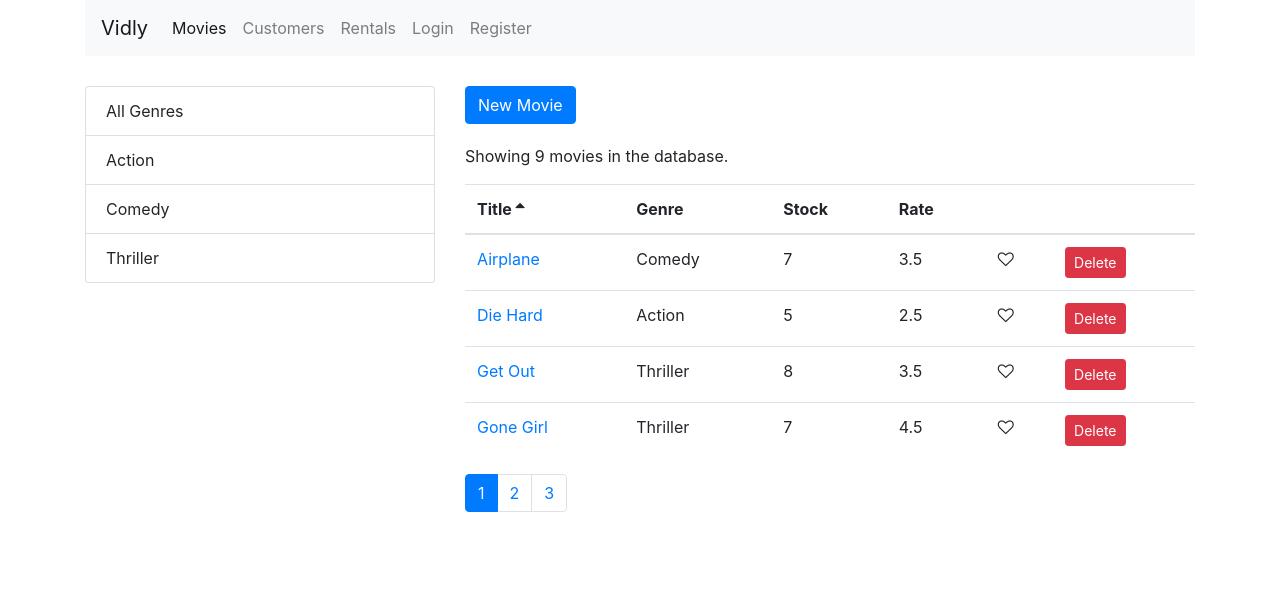
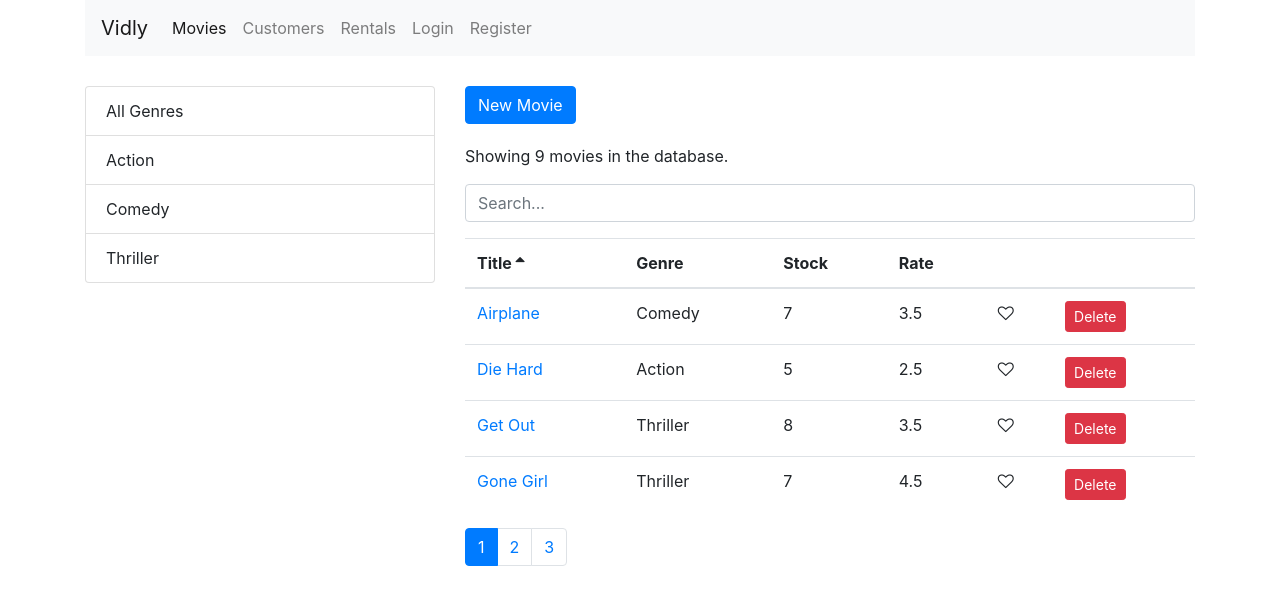
Before and after one commit to chenxq/first-react, a React (Create React App) app: page /movies in a window 1280 px wide. Shown: the top 604 px of the page. Built offline with nearby package versions, Linux system fonts and the light colour scheme.

Commit message:
search movie

```diff
--- /dev/null
+++ b/src/components/common/searchBox.jsx
@@ -0,0 +1,16 @@
+import React from "react";
+
+const SearchBox = ({ value, onChange }) => {
+  return (
+    <input
+      type="text"
+      name="query"
+      className="form-control my-3"
+      placeholder="Search..."
+      value={value}
+      onChange={(e) => onChange(e.currentTarget.value)}
+    />
+  );
+};
+
+export default SearchBox;
--- a/src/components/movies.jsx
+++ b/src/components/movies.jsx
@@ -7,12 +7,15 @@
 import MoviesTable from "./moviesTable";
 import _ from "lodash";
 import { Link } from "react-router-dom";
+import SearchBox from "./common/searchBox";
 
 export class Movies extends Component {
   state = {
     movies: [],
     genres: [],
     pageSize: 4,
+    selectedGenre: null,
+    searchQuery: "",
     currentPage: 1,
     sortColumn: {
       path: "title",
@@ -44,11 +47,15 @@
   };
 
   handelGenreSelect = (genre) => {
-    this.setState({ selectedGenre: genre, currentPage: 1 });
+    this.setState({ selectedGenre: genre, searchQuery: "", currentPage: 1 });
   };
 
   handleSort = (sortColumn) => {
     this.setState({ sortColumn });
+  };
+
+  handleSearch= (query) => {
+    this.setState({ searchQuery: query, selectedGenre: null, currentPage: 1 });
   };
 
   getPageData = () => {
@@ -57,13 +64,21 @@
       pageSize,
       movies: allMovies,
       selectedGenre,
+      searchQuery,
       sortColumn,
     } = this.state;
 
-    const filtered =
-      selectedGenre && selectedGenre._id
-        ? allMovies.filter((movie) => movie.genre._id === selectedGenre._id)
-        : allMovies;
+    let filtered = allMovies;
+    if (searchQuery) {
+      filtered = allMovies.filter(
+        (movie) =>
+          movie.title.toLowerCase().indexOf(searchQuery.toLowerCase()) > -1
+      );
+    } else if (selectedGenre && selectedGenre._id) {
+      filtered = allMovies.filter(
+        (movie) => movie.genre._id === selectedGenre._id
+      );
+    }
 
     const sorted = _.orderBy(filtered, sortColumn.path, sortColumn.order);
 
@@ -74,7 +89,14 @@
 
   render() {
     const { length: count } = this.state.movies;
-    const { currentPage, pageSize, sortColumn } = this.state;
+    const {
+      currentPage,
+      pageSize,
+      sortColumn,
+      searchQuery,
+      genres,
+      selectedGenre,
+    } = this.state;
 
     if (count === 0) return <p>There are no movies in the database.</p>;
 
@@ -84,8 +106,8 @@
       <div className="row">
         <div className="col-4">
           <ListGroup
-            items={this.state.genres}
-            selectedItem={this.state.selectedGenre}
+            items={genres}
+            selectedItem={selectedGenre}
             onItemSelect={this.handelGenreSelect}
           />
         </div>
@@ -98,6 +120,7 @@
             New Movie
           </Link>
           <p>Showing {totalCount} movies in the database.</p>
+          <SearchBox value={searchQuery} onChange={this.handleSearch} />
           <MoviesTable
             movies={movies}
             sortColumn={sortColumn}
```
